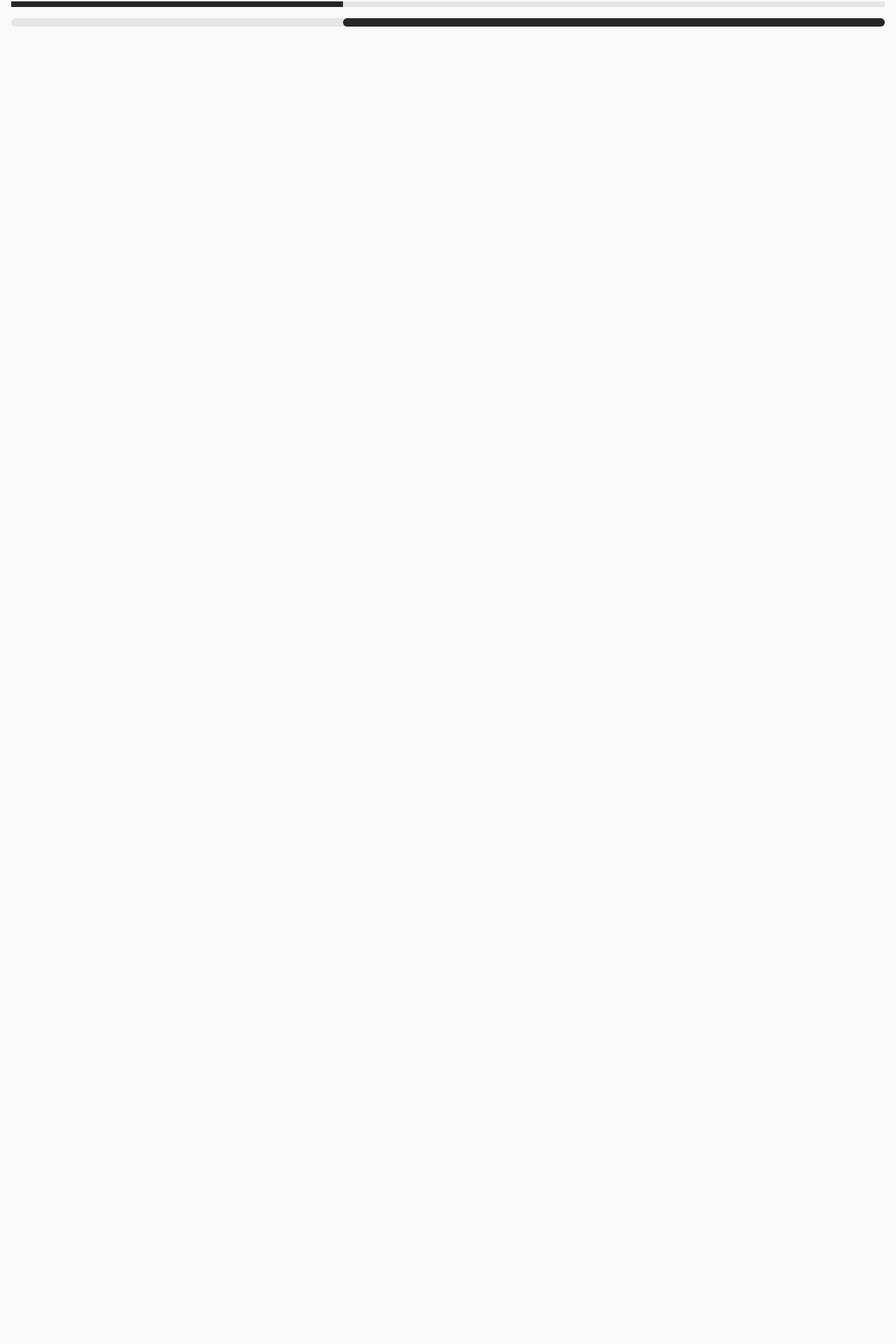
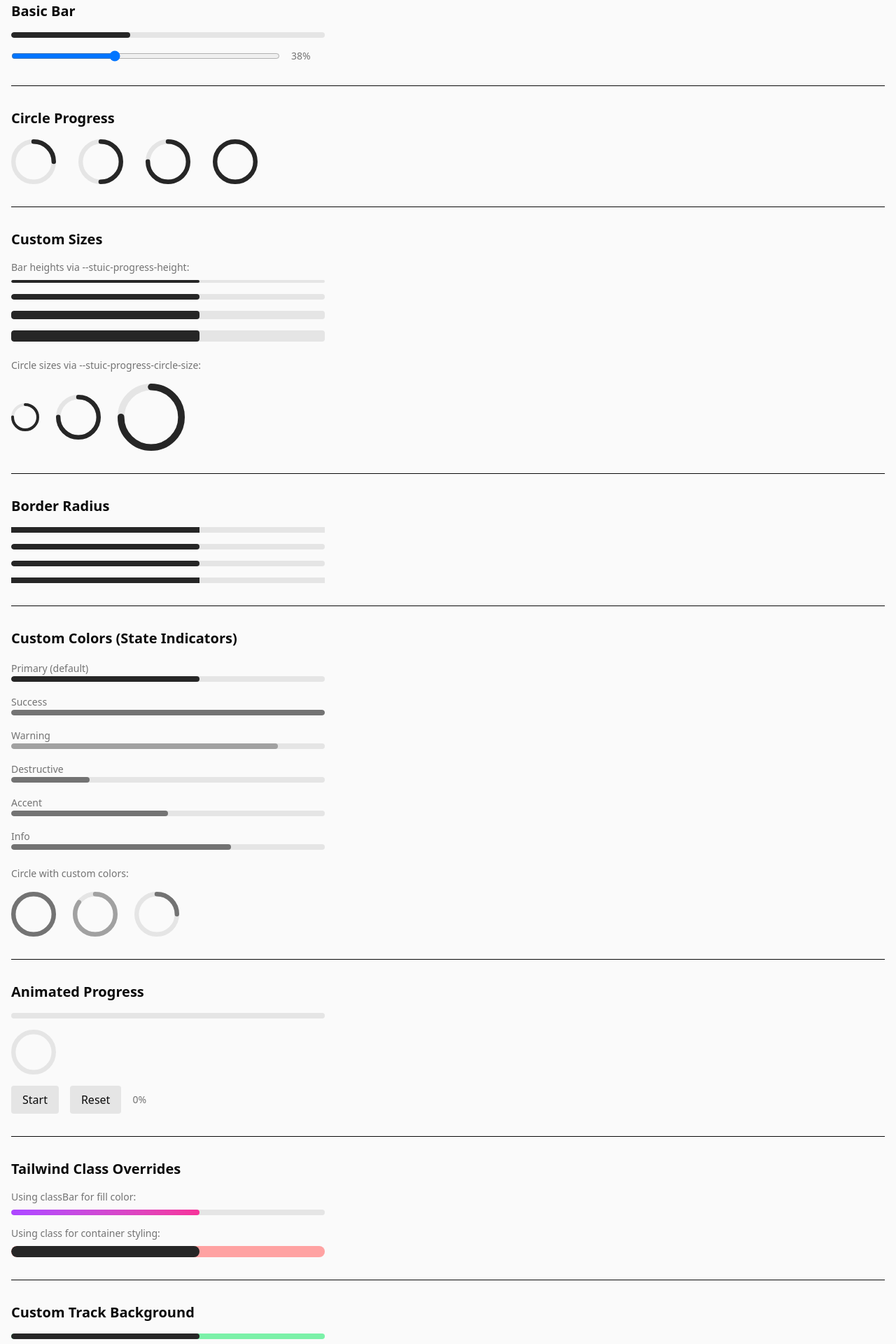
Before and after one commit to marianmeres/stuic, a SvelteKit app: page /progress in a window 1280 px wide. Shown: the part 80-2000 px from the top of the page at 70% size. Before the commit the page ends 800 px from the top, so only its background shows below. Built offline with nearby package versions, Linux system fonts and the light colour scheme; what @marianmeres/clog would draw is missing.

Commit message:
progress

```diff
--- a/src/lib/components/Progress/Progress.svelte
+++ b/src/lib/components/Progress/Progress.svelte
@@ -3,6 +3,7 @@
 		type?: "bar" | "circle";
 		progress?: number;
 		class?: string;
+		style?: string;
 		classBar?: string;
 		styleBar?: string;
 	}
@@ -16,13 +17,14 @@
 		type = "bar",
 		progress = 0,
 		class: classProp,
+		style: styleProp,
 		classBar,
 		styleBar,
 	}: Props = $props();
 </script>
 
 {#if type === "bar"}
-	<Bar {progress} class={classProp} {classBar} {styleBar} />
+	<Bar {progress} class={classProp} style={styleProp} {classBar} {styleBar} />
 {:else if type === "circle"}
-	<Circle {progress} class={classProp} />
+	<Circle {progress} class={classProp} style={styleProp} />
 {/if}
--- a/src/lib/components/Progress/_internal/Bar.svelte
+++ b/src/lib/components/Progress/_internal/Bar.svelte
@@ -1,31 +1,21 @@
 <script lang="ts">
 	import { twMerge } from "../../../utils/tw-merge.js";
-
 	import "../index.css";
 
 	interface Props {
 		progress: number;
 		class?: string;
+		style?: string;
 		classBar?: string;
 		styleBar?: string;
 	}
 
-	let { progress = 0, class: classProp, classBar, styleBar = "" }: Props = $props();
+	let { progress = 0, class: classProp, style: styleProp, classBar, styleBar = "" }: Props = $props();
 </script>
 
-<div
-	class={twMerge(
-		"stuic-progress-bar",
-		"w-full h-2 bg-(--stuic-progress-bg) flex justify-start pointer-events-none",
-		classProp
-	)}
->
+<div class={twMerge("stuic-progress-bar", classProp)} style={styleProp}>
 	<div
-		class={twMerge(
-			"bar",
-			"w-full h-full bg-(--stuic-progress-accent) transition-[width] ease-linear duration-100",
-			classBar
-		)}
+		class={twMerge("bar", classBar)}
 		style="width:{Math.min(100, Math.max(0, progress))}%; {styleBar}"
 	></div>
 </div>
--- a/src/lib/components/Progress/_internal/Circle.svelte
+++ b/src/lib/components/Progress/_internal/Circle.svelte
@@ -1,10 +1,39 @@
 <script lang="ts">
+	import { svgCircle } from "../../../utils/svg-circle.js";
+	import { twMerge } from "../../../utils/tw-merge.js";
+	import "../index.css";
+
 	interface Props {
 		progress: number;
 		class?: string;
+		style?: string;
 	}
 
-	let { progress = 0, class: classProp }: Props = $props();
+	let { progress = 0, class: classProp, style: styleProp }: Props = $props();
+
+	let container: HTMLDivElement;
+	let circleApi: ReturnType<typeof svgCircle> | null = null;
+
+	// Create SVG once when container is mounted
+	$effect(() => {
+		if (container && !circleApi) {
+			circleApi = svgCircle({
+				completeness: Math.min(100, Math.max(0, progress)) / 100,
+				strokeWidth: 10, // in viewBox units (100x100)
+				bgStrokeColor: "var(--stuic-progress-bg)",
+				circleStyle:
+					"stroke: var(--stuic-progress-accent); transition: stroke-dashoffset var(--stuic-progress-transition) linear;",
+				roundedEdges: true,
+				rotate: -90, // start from top
+			});
+			container.appendChild(circleApi.svg);
+		}
+	});
+
+	// Update progress reactively
+	$effect(() => {
+		circleApi?.setCompleteness(Math.min(100, Math.max(0, progress)) / 100);
+	});
 </script>
 
-todo
+<div bind:this={container} class={twMerge("stuic-progress-circle", classProp)} style={styleProp}></div>
--- a/src/lib/components/Progress/index.css
+++ b/src/lib/components/Progress/index.css
@@ -1,5 +1,49 @@
-/* Progress component tokens */
+/* ============================================================================
+   PROGRESS COMPONENT TOKENS
+   Override globally: :root { --stuic-progress-height: 1rem; }
+   Override locally:  <Progress style="--stuic-progress-accent: green;" />
+   ============================================================================ */
+
 :root {
+	/* Colors */
 	--stuic-progress-bg: var(--stuic-color-muted);
 	--stuic-progress-accent: var(--stuic-color-primary);
+
+	/* Bar dimensions */
+	--stuic-progress-height: calc(var(--spacing) * 2); /* 0.5rem */
+	--stuic-progress-radius: var(--radius-sm);
+	--stuic-progress-transition: 100ms;
+
+	/* Circle dimensions */
+	--stuic-progress-circle-size: calc(var(--spacing) * 16); /* 4rem */
+	--stuic-progress-circle-stroke-width: 10; /* in viewBox units (100x100) */
 }
+
+/* ============================================================================
+   BAR STYLES
+   ============================================================================ */
+
+.stuic-progress-bar {
+	width: 100%;
+	height: var(--stuic-progress-height);
+	background: var(--stuic-progress-bg);
+	border-radius: var(--stuic-progress-radius);
+	overflow: hidden;
+	pointer-events: none;
+}
+
+.stuic-progress-bar > .bar {
+	height: 100%;
+	background: var(--stuic-progress-accent);
+	border-radius: inherit;
+	transition: width var(--stuic-progress-transition) linear;
+}
+
+/* ============================================================================
+   CIRCLE STYLES
+   ============================================================================ */
+
+.stuic-progress-circle {
+	width: var(--stuic-progress-circle-size);
+	height: var(--stuic-progress-circle-size);
+}
--- a/src/lib/index.css
+++ b/src/lib/index.css
@@ -13,9 +13,9 @@
 @source "./";
 
 /* Import global design tokens before component styles */
-/* @import "./themes/neutral.css"; */
+@import "./themes/neutral.css";
 /* @import "./themes/gray.css"; */
-@import "./themes/rainbow.css";
+/* @import "./themes/rainbow.css"; */
 /* @import "./themes/indigo-amber.css"; */
 /* @import "./themes/teal-rose.css"; */
 /* @import "./themes/violet-lime.css"; */
--- a/src/routes/(layout)/progress/+page.svelte
+++ b/src/routes/(layout)/progress/+page.svelte
@@ -1,12 +1,195 @@
 <script lang="ts">
 	import { Progress } from "$lib/index.js";
+
+	let progress = $state(38);
+	let animatedProgress = $state(0);
+	let isAnimating = $state(false);
+
+	function startAnimation() {
+		if (isAnimating) return;
+		isAnimating = true;
+		animatedProgress = 0;
+		const interval = setInterval(() => {
+			animatedProgress += 5;
+			if (animatedProgress >= 100) {
+				clearInterval(interval);
+				isAnimating = false;
+			}
+		}, 100);
+	}
+
+	function resetAnimation() {
+		animatedProgress = 0;
+		isAnimating = false;
+	}
 </script>
 
-<Progress progress={38} class="mb-4" />
+<h2 class="text-xl font-semibold mb-4">Basic Bar</h2>
 
-<Progress
-	progress={62}
-	class="justify-end rounded-xl h-3"
-	classBar="rounded-xl"
-	--color-progress-accent="var(--color-amber-600)"
-/>
+<div class="space-y-4 max-w-md">
+	<Progress {progress} />
+	<div class="flex items-center gap-4">
+		<input type="range" bind:value={progress} min="0" max="100" class="flex-1" />
+		<span class="text-sm text-neutral-500 w-12">{progress}%</span>
+	</div>
+</div>
+
+<hr class="my-8" />
+
+<h2 class="text-xl font-semibold mb-4">Circle Progress</h2>
+
+<div class="flex flex-wrap gap-8 items-center">
+	<Progress type="circle" progress={25} />
+	<Progress type="circle" progress={50} />
+	<Progress type="circle" progress={75} />
+	<Progress type="circle" progress={100} />
+</div>
+
+<hr class="my-8" />
+
+<h2 class="text-xl font-semibold mb-4">Custom Sizes</h2>
+
+<div class="space-y-4 max-w-md">
+	<p class="text-sm text-neutral-500 mb-2">Bar heights via --stuic-progress-height:</p>
+	<Progress progress={60} style="--stuic-progress-height: calc(var(--spacing) * 1);" />
+	<Progress progress={60} />
+	<Progress progress={60} style="--stuic-progress-height: calc(var(--spacing) * 3);" />
+	<Progress progress={60} style="--stuic-progress-height: calc(var(--spacing) * 4);" />
+</div>
+
+<div class="mt-6">
+	<p class="text-sm text-neutral-500 mb-4">
+		Circle sizes via --stuic-progress-circle-size:
+	</p>
+	<div class="flex flex-wrap gap-6 items-center">
+		<Progress
+			type="circle"
+			progress={75}
+			style="--stuic-progress-circle-size: calc(var(--spacing) * 10);"
+		/>
+		<Progress type="circle" progress={75} />
+		<Progress
+			type="circle"
+			progress={75}
+			style="--stuic-progress-circle-size: calc(var(--spacing) * 24);"
+		/>
+	</div>
+</div>
+
+<hr class="my-8" />
+
+<h2 class="text-xl font-semibold mb-4">Border Radius</h2>
+
+<div class="space-y-4 max-w-md">
+	<Progress progress={60} style="--stuic-progress-radius: 0;" />
+	<Progress progress={60} />
+	<Progress progress={60} style="--stuic-progress-radius: var(--radius-lg);" />
+	<Progress progress={60} style="--stuic-progress-radius: var(--radius-full);" />
+</div>
+
+<hr class="my-8" />
+
+<h2 class="text-xl font-semibold mb-4">Custom Colors (State Indicators)</h2>
+
+<div class="space-y-4 max-w-md">
+	<div>
+		<span class="text-sm text-neutral-500">Primary (default)</span>
+		<Progress progress={60} />
+	</div>
+	<div>
+		<span class="text-sm text-neutral-500">Success</span>
+		<Progress
+			progress={100}
+			style="--stuic-progress-accent: var(--stuic-color-success);"
+		/>
+	</div>
+	<div>
+		<span class="text-sm text-neutral-500">Warning</span>
+		<Progress
+			progress={85}
+			style="--stuic-progress-accent: var(--stuic-color-warning);"
+		/>
+	</div>
+	<div>
+		<span class="text-sm text-neutral-500">Destructive</span>
+		<Progress
+			progress={25}
+			style="--stuic-progress-accent: var(--stuic-color-destructive);"
+		/>
+	</div>
+	<div>
+		<span class="text-sm text-neutral-500">Accent</span>
+		<Progress progress={50} style="--stuic-progress-accent: var(--stuic-color-accent);" />
+	</div>
+	<div>
+		<span class="text-sm text-neutral-500">Info</span>
+		<Progress progress={70} style="--stuic-progress-accent: var(--stuic-color-info);" />
+	</div>
+</div>
+
+<div class="mt-6">
+	<p class="text-sm text-neutral-500 mb-4">Circle with custom colors:</p>
+	<div class="flex flex-wrap gap-6 items-center">
+		<Progress
+			type="circle"
+			progress={100}
+			style="--stuic-progress-accent: var(--stuic-color-success);"
+		/>
+		<Progress
+			type="circle"
+			progress={85}
+			style="--stuic-progress-accent: var(--stuic-color-warning);"
+		/>
+		<Progress
+			type="circle"
+			progress={25}
+			style="--stuic-progress-accent: var(--stuic-color-destructive);"
+		/>
+	</div>
+</div>
+
+<hr class="my-8" />
+
+<h2 class="text-xl font-semibold mb-4">Animated Progress</h2>
+
+<div class="space-y-4 max-w-md">
+	<Progress progress={animatedProgress} />
+	<Progress type="circle" progress={animatedProgress} />
+	<div class="flex gap-4">
+		<button
+			onclick={startAnimation}
+			disabled={isAnimating}
+			class="px-4 py-2 bg-neutral-200 rounded disabled:opacity-50"
+		>
+			{isAnimating ? "Running..." : "Start"}
+		</button>
+		<button onclick={resetAnimation} class="px-4 py-2 bg-neutral-200 rounded">
+			Reset
+		</button>
+		<span class="text-sm text-neutral-500 self-center">{animatedProgress}%</span>
+	</div>
+</div>
+
+<hr class="my-8" />
+
+<h2 class="text-xl font-semibold mb-4">Tailwind Class Overrides</h2>
+
+<div class="space-y-4 max-w-md">
+	<p class="text-sm text-neutral-500 mb-2">Using classBar for fill color:</p>
+	<Progress progress={60} classBar="bg-gradient-to-r! from-purple-500! to-pink-500!" />
+
+	<p class="text-sm text-neutral-500 mb-2 mt-4">Using class for container styling:</p>
+	<Progress progress={60} class="h-4! rounded-full! bg-red-300!" />
+</div>
+
+<hr class="my-8" />
+
+<h2 class="text-xl font-semibold mb-4">Custom Track Background</h2>
+
+<div class="space-y-4 max-w-md">
+	<Progress progress={60} style="--stuic-progress-bg: var(--color-green-300);" />
+	<Progress
+		progress={60}
+		style="--stuic-progress-bg: var(--color-blue-100); --stuic-progress-accent: var(--color-blue-600);"
+	/>
+</div>
```
Also changed, not shown: src/lib/components/Progress/README.md.
